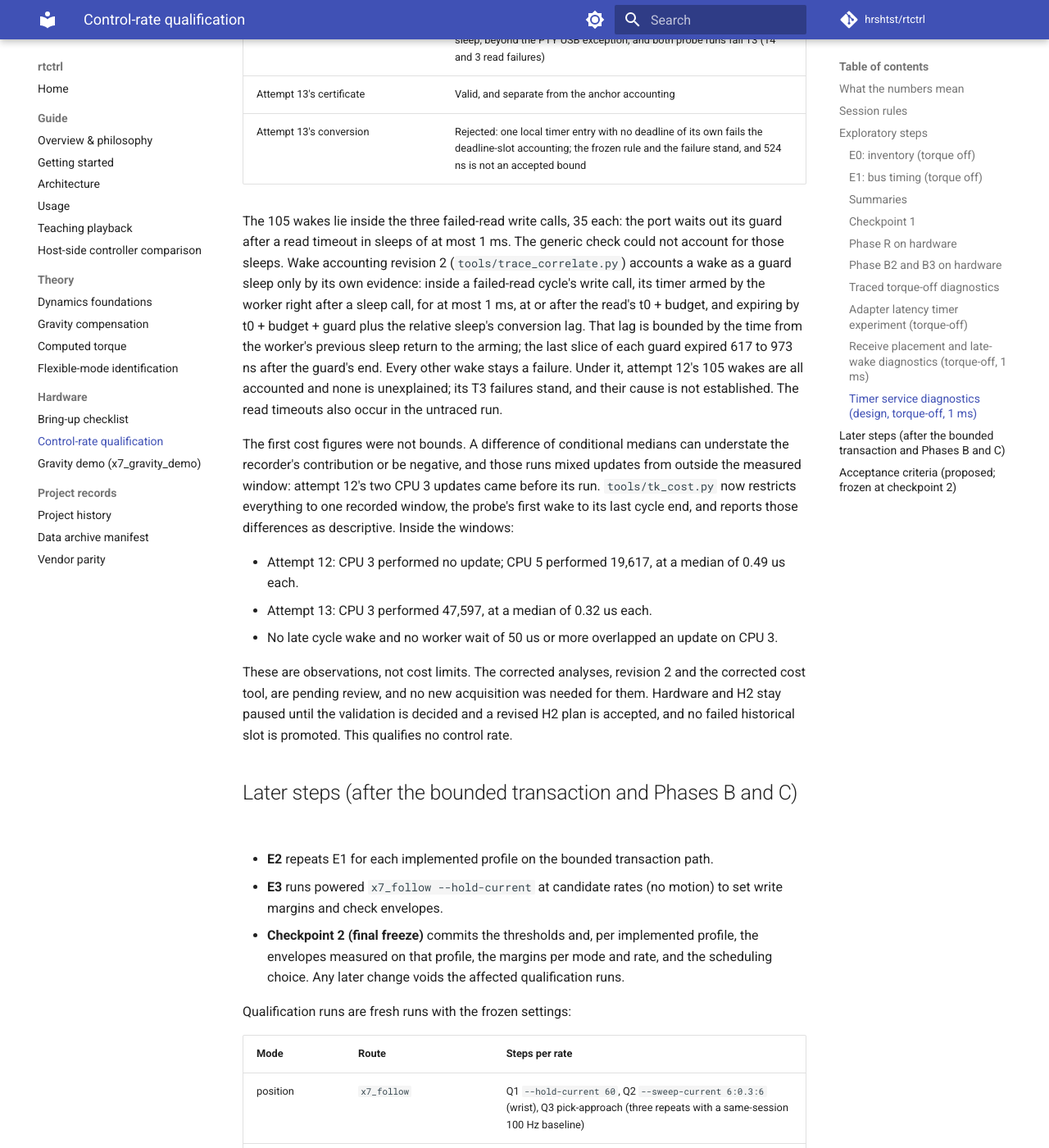
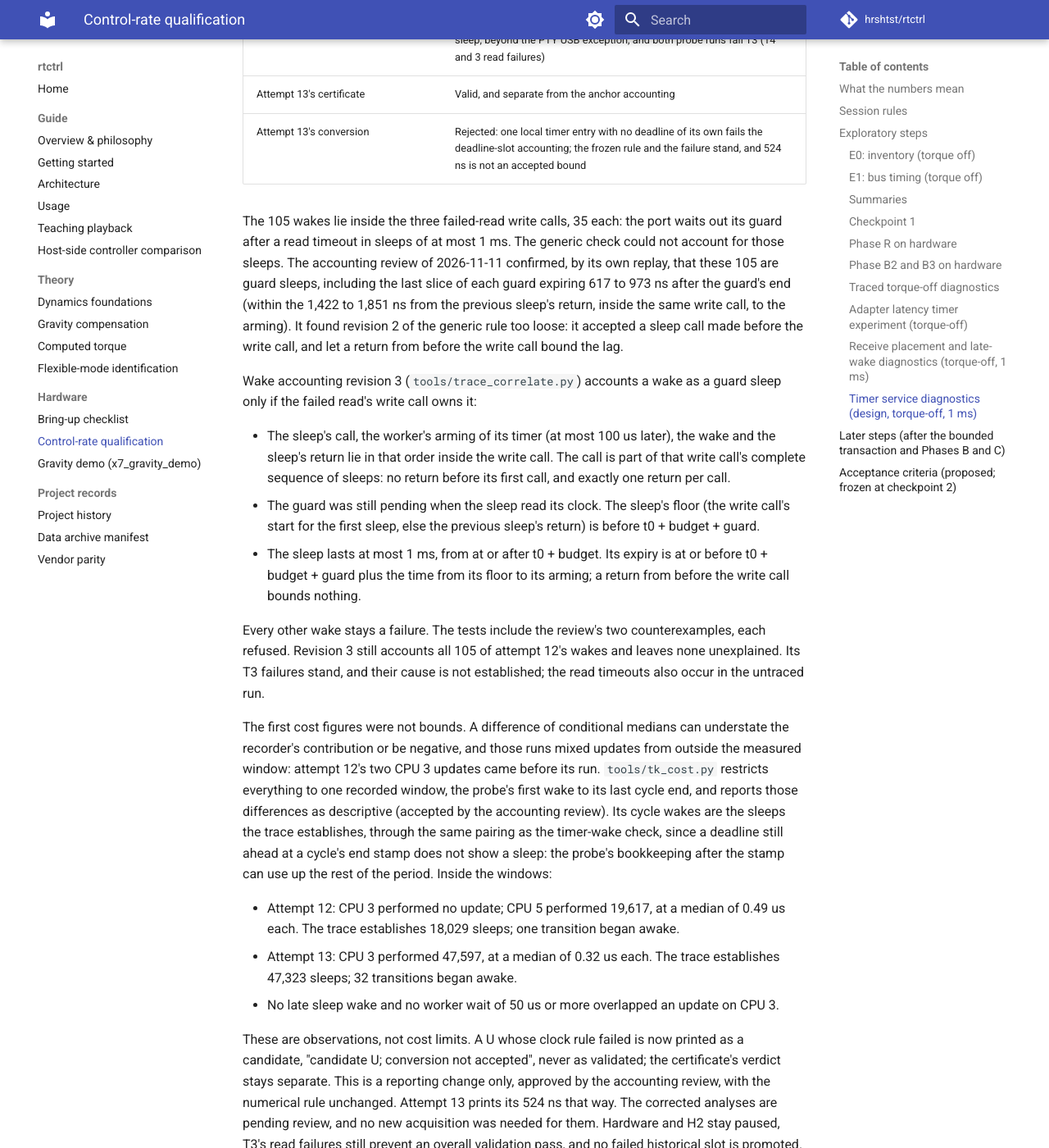
Before and after one commit to hrshtst/rtctrl, an MkDocs documentation site: the page built from docs/hardware/control-rate.md, in a window 1280 px wide and 1400 px high, scrolled down 45761 px. Shown: the whole window at 82% size. Built offline with MkDocs 1.6.1 and Material for MkDocs 9.7.7, drawn with Linux system fonts in a browser that asks for light colours; comment, search, counter and statistics services are not loaded; some of the changed text lies outside the part shown.

Commit message:
docs: the accounting review and the corrected validation analyses
control-rate.md records the accounting review of 2026-11-11: the
descriptive cost wording and windowed counts accepted, attempt 12's 105
wakes supported as guard sleeps by the reviewer's replay, and the two
corrections (guard sleeps owned by their write call, wake accounting
revision 3; the cost tool's sleeps established by the trace), with the
approved candidate label for a failed conversion's U. The manifest adds
the corrected analyses (analysis-20261111-rev3/) and the review
(review-accounting/) to clock_validation/, and the README's new hash.
Pending review; hardware and H2 stay paused.

```diff
--- a/docs/hardware/control-rate.md
+++ b/docs/hardware/control-rate.md
@@ -2150,36 +2150,60 @@ reviewer split the verdicts:
 
 The 105 wakes lie inside the three failed-read write calls, 35 each: the
 port waits out its guard after a read timeout in sleeps of at most 1 ms. The
-generic check could not account for those sleeps. Wake accounting revision 2
-(`tools/trace_correlate.py`) accounts a wake as a guard sleep only by its own
-evidence: inside a failed-read cycle's write call, its timer armed by the
-worker right after a sleep call, for at most 1 ms, at or after the read's
-t0 + budget, and expiring by t0 + budget + guard plus the relative sleep's
-conversion lag. That lag is bounded by the time from the worker's previous
-sleep return to the arming; the last slice of each guard expired 617 to
-973 ns after the guard's end. Every other wake stays a failure. Under it,
-attempt 12's 105 wakes are all accounted and none is unexplained; its T3
-failures stand, and their cause is not established. The read timeouts also
-occur in the untraced run.
+generic check could not account for those sleeps. The accounting review of
+2026-11-11 confirmed, by its own replay, that these 105 are guard sleeps,
+including the last slice of each guard expiring 617 to 973 ns after the
+guard's end (within the 1,422 to 1,851 ns from the previous sleep's return,
+inside the same write call, to the arming). It found revision 2 of the
+generic rule too loose: it accepted a sleep call made before the write call,
+and let a return from before the write call bound the lag.
+
+Wake accounting revision 3 (`tools/trace_correlate.py`) accounts a wake as a
+guard sleep only if the failed read's write call owns it:
+
+- The sleep's call, the worker's arming of its timer (at most 100 us later),
+  the wake and the sleep's return lie in that order inside the write call.
+  The call is part of that write call's complete sequence of sleeps: no
+  return before its first call, and exactly one return per call.
+- The guard was still pending when the sleep read its clock. The sleep's
+  floor (the write call's start for the first sleep, else the previous
+  sleep's return) is before t0 + budget + guard.
+- The sleep lasts at most 1 ms, from at or after t0 + budget. Its expiry is
+  at or before t0 + budget + guard plus the time from its floor to its
+  arming; a return from before the write call bounds nothing.
+
+Every other wake stays a failure. The tests include the review's two
+counterexamples, each refused. Revision 3 still accounts all 105 of attempt
+12's wakes and leaves none unexplained. Its T3 failures stand, and their
+cause is not established; the read timeouts also occur in the untraced run.
 
 The first cost figures were not bounds. A difference of conditional medians
 can understate the recorder's contribution or be negative, and those runs
 mixed updates from outside the measured window: attempt 12's two CPU 3
-updates came before its run. `tools/tk_cost.py` now restricts everything to
-one recorded window, the probe's first wake to its last cycle end, and reports
-those differences as descriptive. Inside the windows:
+updates came before its run. `tools/tk_cost.py` restricts everything to one
+recorded window, the probe's first wake to its last cycle end, and reports
+those differences as descriptive (accepted by the accounting review). Its
+cycle wakes are the sleeps the trace establishes, through the same pairing
+as the timer-wake check, since a deadline still ahead at a cycle's end stamp
+does not show a sleep: the probe's bookkeeping after the stamp can use up
+the rest of the period. Inside the windows:
 
 - Attempt 12: CPU 3 performed no update; CPU 5 performed 19,617, at a median
-  of 0.49 us each.
-- Attempt 13: CPU 3 performed 47,597, at a median of 0.32 us each.
-- No late cycle wake and no worker wait of 50 us or more overlapped an
+  of 0.49 us each. The trace establishes 18,029 sleeps; one transition began
+  awake.
+- Attempt 13: CPU 3 performed 47,597, at a median of 0.32 us each. The trace
+  establishes 47,323 sleeps; 32 transitions began awake.
+- No late sleep wake and no worker wait of 50 us or more overlapped an
   update on CPU 3.
 
-These are observations, not cost limits. The corrected analyses, revision 2
-and the corrected cost tool, are pending review, and no new acquisition was
-needed for them. Hardware and H2 stay paused until the validation is decided
-and a revised H2 plan is accepted, and no failed historical slot is promoted.
-This qualifies no control rate.
+These are observations, not cost limits. A U whose clock rule failed is now
+printed as a candidate, "candidate U; conversion not accepted", never as
+validated; the certificate's verdict stays separate. This is a reporting
+change only, approved by the accounting review, with the numerical rule
+unchanged. Attempt 13 prints its 524 ns that way. The corrected analyses are
+pending review, and no new acquisition was needed for them. Hardware and H2
+stay paused, T3's read failures still prevent an overall validation pass, and
+no failed historical slot is promoted. This qualifies no control rate.
 
 ## Later steps (after the bounded transaction and Phases B and C)
 
```
Also changed, not shown: docs/records/data-archive.md (+24 -1 lines).
